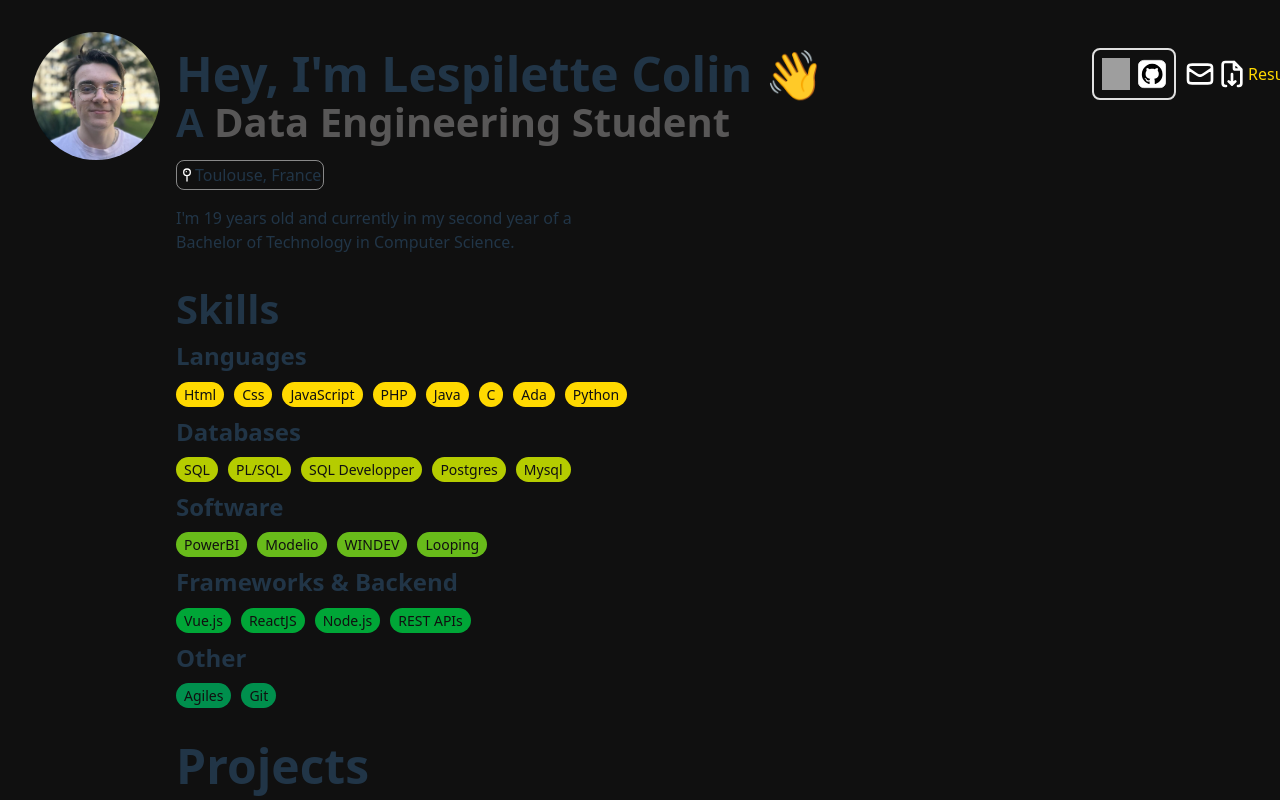
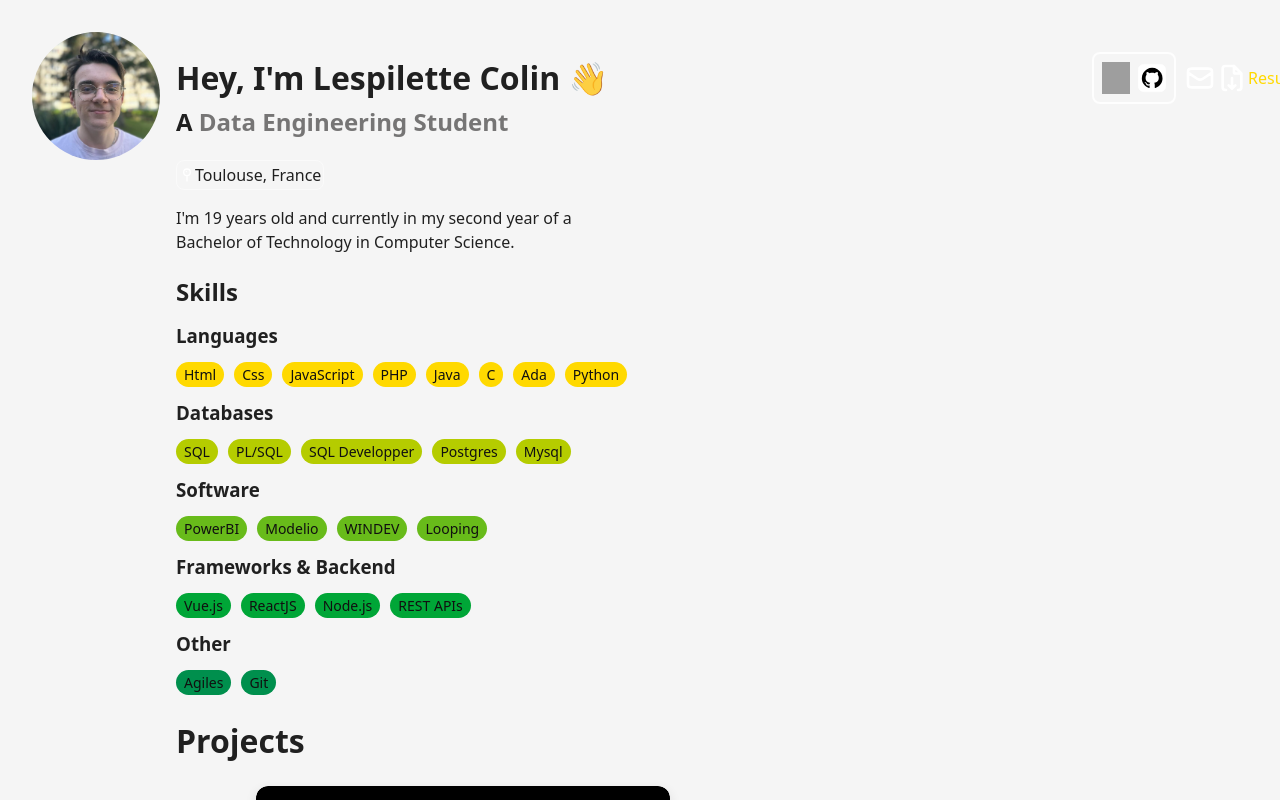
Before and after one commit to Apalian/portfolio, a Vue app: page / in a window 1280 px wide. Shown: the top 800 px of the page. Built offline with nearby package versions, Linux system fonts and the light colour scheme; grey boxes are pictures that could not be loaded.

Commit message:
feat! : Ajout des variables de themes

```diff
--- a/src/style.css
+++ b/src/style.css
@@ -4,42 +4,47 @@
   font-weight: 400;
 
   color-scheme: light dark;
-  color: rgba(255, 255, 255, 0.87);
 
   font-synthesis: none;
   text-rendering: optimizeLegibility;
   -webkit-font-smoothing: antialiased;
   -moz-osx-font-smoothing: grayscale;
+
+  /* Variables de couleurs pour le thème clair */
+  --primary-color: #F5F5F5;
+  --primary-color-alt: white;
+  --secondary-color: rgba(0, 0, 0, 0.87);
+  --secondary-color-alt: rgba(0, 0, 0, 0);
+  --tertiary-color: #ffd900;
+  --tertiary-color-alt: #ffbb00;
 }
 
-a {
-  cursor: pointer;
-  font-weight: 500;
-  color: #ffd900;
-  text-decoration: inherit;
-}
-a:hover {
-  color: #ffbb00;
+[data-theme="dark"] {
+  /* Variables de couleurs pour le thème sombre */
+  --primary-color: #1e1e1e;
+  --primary-color-alt: black;
+  --secondary-color: rgba(255, 255, 255, 0.87);
+  --secondary-color-alt: rgba(255, 255, 255, 0);
 }
 
 body {
   margin: 0;
   min-width: 320px;
   min-height: 100vh;
-  background-color: #101010;
+  background-color: var(--primary-color);
+  color: var(--secondary-color);
+  transition: all 0.4s ease;
 }
 
-h1 {
-  font-size: 3em;
-  line-height: 1.1;
+a {
+  cursor: pointer;
+  font-weight: 500;
+  color: var(--tertiary-color);
+  text-decoration: inherit;
 }
-h2 {
-  font-size: 2.5em;
-  line-height: 1.1;
-}
-h3 {
-  font-size: 1.5em;
-  line-height: 1.1;
+
+a:hover {
+  color: var(--tertiary-color-alt);
 }
 
 #app {
@@ -47,14 +52,3 @@ h3 {
   margin: 0 auto;
   padding: 2rem;
 }
-
-
-@media (prefers-color-scheme: light) {
-  :root {
-    color: #213547;
-    background-color: #ffffff;
-  }
-  a:hover {
-    color: #747bff;
-  }
-}
```
